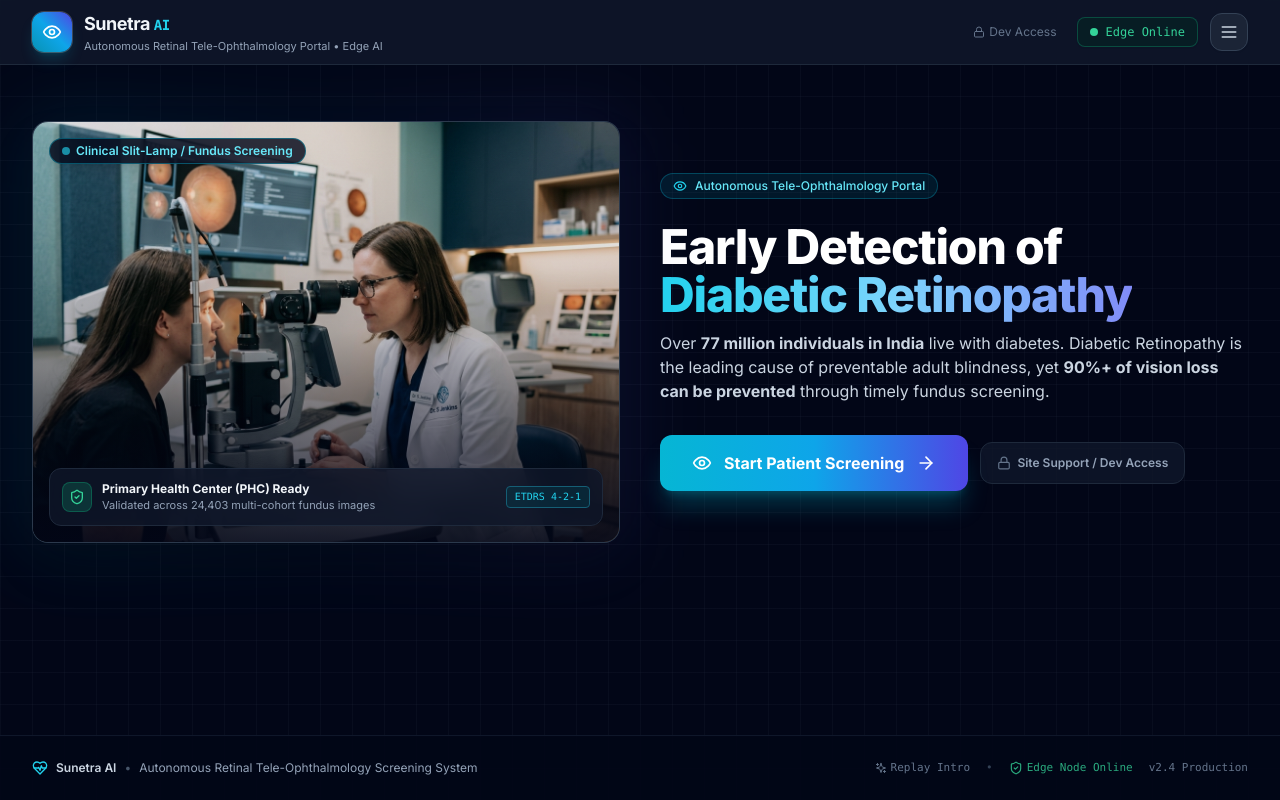
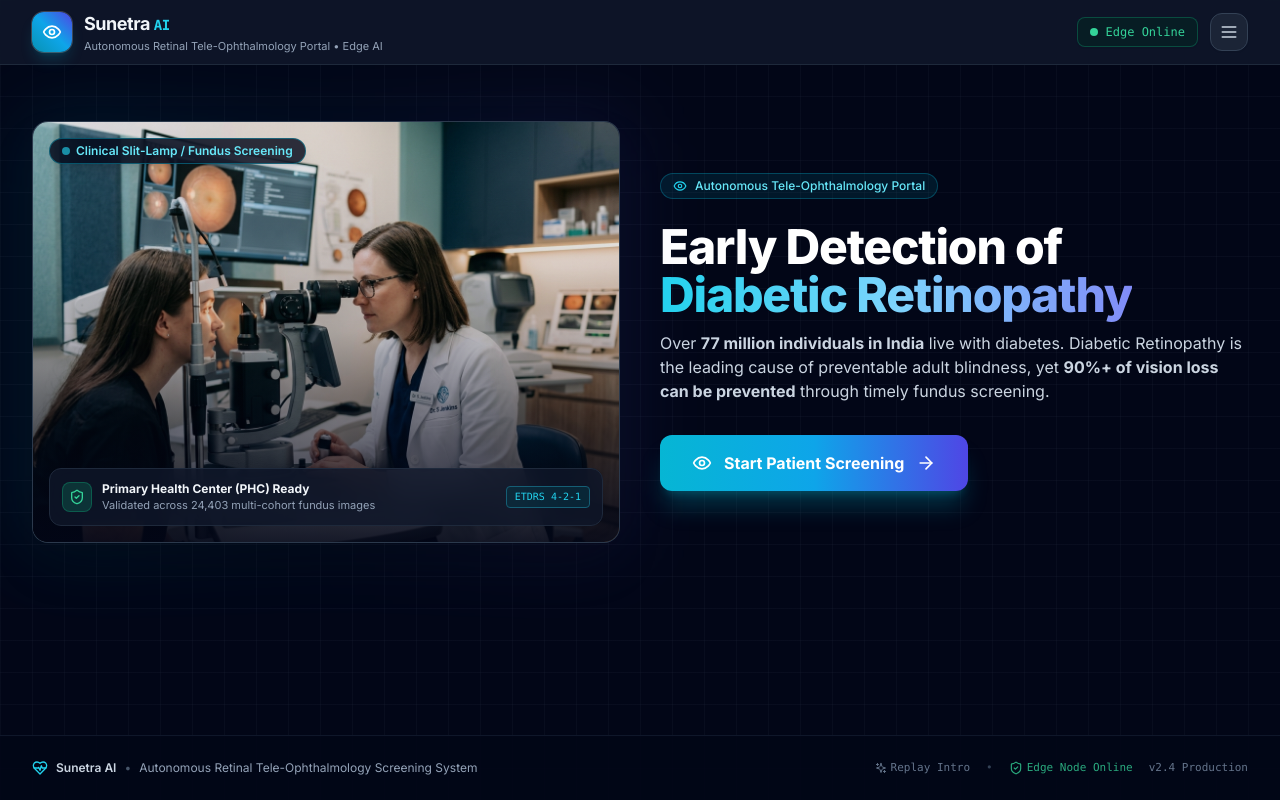
Before and after one commit to Tanmay-0718/DR, a React (Vite) app in the folder frontend/: page / in a window 1280 px wide. Built offline with nearby package versions, Linux system fonts and the light colour scheme.

Commit message:
feat: move dev access strictly inside full settings view and remove dev triggers from main page

```diff
--- a/frontend/src/App.jsx
+++ b/frontend/src/App.jsx
@@ -114,10 +114,22 @@
             {/* GATED LOGIC: Standard Clinical Frontend vs Dev Engineering Layout */}
             {!isDevMode ? (
               /* DAILY CLINICAL USER FRONTEND */
-              clinicalView === 'landing' ? (
+              activeTab === 'settings' ? (
+                <SettingsView
+                  theme={theme}
+                  setTheme={setTheme}
+                  activeSubTab="general"
+                  setActiveSubTab={(tab) => setActiveTab(tab)}
+                  onReturnToPipeline={() => {
+                    setActiveTab('pipeline');
+                  }}
+                  isDevMode={isDevMode}
+                  onUnlockDevMode={handleUnlockDevMode}
+                  onLockDevMode={handleLockDevMode}
+                />
+              ) : clinicalView === 'landing' ? (
                 <ClinicalLandingView
                   onStartScreening={() => setClinicalView('screening')}
-                  onOpenDevLogin={() => setIsDevModalOpen(true)}
                 />
               ) : (
                 <ClinicalScreeningWorkflow
--- a/frontend/src/components/ClinicalLandingView.jsx
+++ b/frontend/src/components/ClinicalLandingView.jsx
@@ -2,8 +2,7 @@
 import {
   ArrowRight,
   ShieldCheck,
-  Eye,
-  Lock
+  Eye
 } from 'lucide-react';
 
 /**
@@ -12,7 +11,7 @@
  * - Left: Image of clinic where doctor checking eye
  * - Right: Details about DR + [Start] button
  */
-export default function ClinicalLandingView({ onStartScreening, onOpenDevLogin }) {
+export default function ClinicalLandingView({ onStartScreening }) {
   return (
     <div className="space-y-8 max-w-7xl mx-auto py-2 sm:py-6">
       {/* Hero Split Section */}
@@ -87,17 +86,6 @@
               <span>Start Patient Screening</span>
               <ArrowRight className="h-5 w-5 group-hover:translate-x-1 transition-transform" />
             </button>
-
-            {onOpenDevLogin && (
-              <button
-                onClick={onOpenDevLogin}
-                className="px-4 py-3 rounded-xl text-xs font-semibold text-slate-400 hover:text-slate-200 bg-slate-900/80 hover:bg-slate-800 border border-slate-800 transition-colors flex items-center justify-center space-x-1.5"
-                title="Unlock advanced engineering controls & benchmarks"
-              >
-                <Lock className="h-3.5 w-3.5 text-slate-500" />
-                <span>Site Support / Dev Access</span>
-              </button>
-            )}
           </div>
         </div>
       </div>
--- a/frontend/src/components/Navbar.jsx
+++ b/frontend/src/components/Navbar.jsx
@@ -58,7 +58,7 @@
           {/* Right Actions: Dev Status & Menu */}
           <div className="flex items-center space-x-2.5 sm:space-x-3">
             {/* Dev Mode Active Status & Switcher */}
-            {isDevMode ? (
+            {isDevMode && (
               <div className="flex items-center space-x-2">
                 <button
                   onClick={() => {
@@ -71,18 +71,6 @@
                   <span>Lock Dev</span>
                 </button>
               </div>
-            ) : (
-              /* Clinical Mode Quick Dev Login Trigger */
-              onOpenDevLogin && (
-                <button
-                  onClick={onOpenDevLogin}
-                  className="hidden md:flex items-center space-x-1 text-slate-500 hover:text-slate-300 text-xs px-2 py-1 rounded hover:bg-slate-800 transition-colors"
-                  title="Enter developer passcode to unlock full engineering console"
-                >
-                  <Lock className="h-3 w-3" />
-                  <span>Dev Access</span>
-                </button>
-              )
             )}
 
             {/* Edge Online Badge */}
--- a/frontend/src/components/NavigationDrawer.jsx
+++ b/frontend/src/components/NavigationDrawer.jsx
@@ -218,31 +218,6 @@
                   </div>
                   <ChevronRight className="h-4 w-4 text-slate-500 group-hover:translate-x-0.5 transition-transform" />
                 </button>
-
-                {/* Restricted Developer Suite Trigger */}
-                <div className="pt-2">
-                  <button
-                    onClick={() => {
-                      onClose();
-                      if (onOpenDevLogin) onOpenDevLogin();
-                    }}
-                    className="w-full p-3 rounded-xl border border-amber-500/30 bg-amber-950/20 hover:bg-amber-950/40 text-left transition-all flex items-center justify-between group"
-                  >
-                    <div className="flex items-center space-x-3">
-                      <div className="p-2.5 rounded-lg bg-amber-500/20 text-amber-400 group-hover:scale-105 transition-transform">
-                        <Lock className="h-4 w-4" />
-                      </div>
-                      <div>
-                        <div className="font-bold text-xs text-amber-200 flex items-center space-x-1.5">
-                          <span>Developer Operations Console</span>
-                          <span className="text-[10px] font-mono px-1.5 py-0.2 rounded bg-amber-500/20 text-amber-300">Protected</span>
-                        </div>
-                        <p className="text-[11px] text-slate-400 mt-0.5">Enter passcode to unlock SGD, Benchmarks &amp; SimEvents</p>
-                      </div>
-                    </div>
-                    <ChevronRight className="h-4 w-4 text-amber-400/60 group-hover:translate-x-0.5 transition-transform" />
-                  </button>
-                </div>
               </>
             ) : (
               <>
--- a/frontend/src/components/SettingsView.jsx
+++ b/frontend/src/components/SettingsView.jsx
@@ -194,7 +194,7 @@
                 className="flex items-center space-x-2 px-3.5 py-1.5 rounded-lg text-xs font-semibold bg-cyan-600/20 hover:bg-cyan-600/30 text-cyan-300 border border-cyan-500/40 transition-all shadow-sm"
               >
                 <ArrowLeft className="h-3.5 w-3.5" />
-                <span>Back to Clinical Pipeline</span>
+                <span>{isDevMode ? 'Back to Developer Pipeline' : 'Back to Clinical Portal'}</span>
               </button>
             )}
           </div>
```
Also changed, not shown: 1 other file (tests, documents, lock files or other folders).
